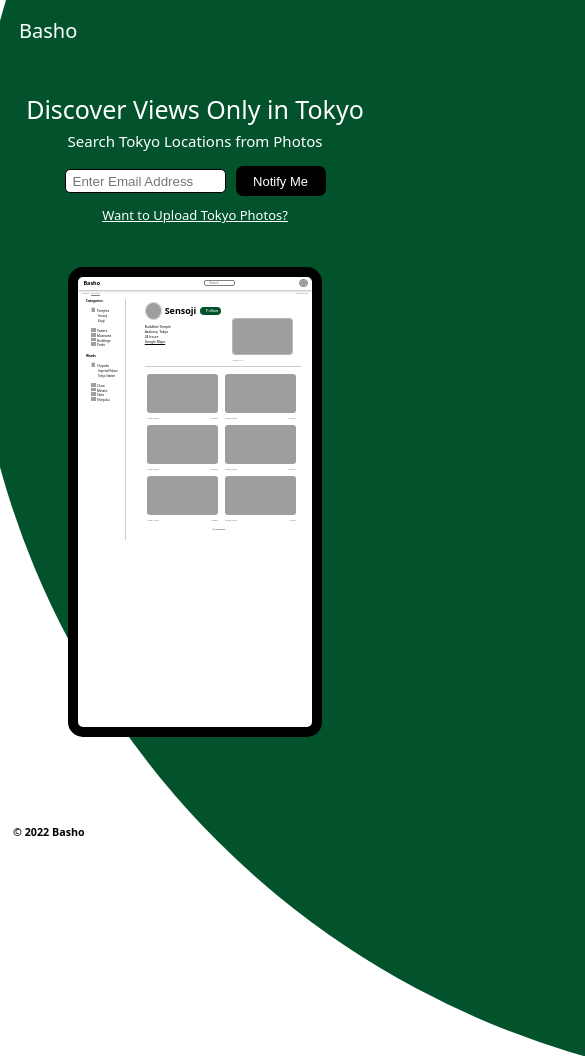
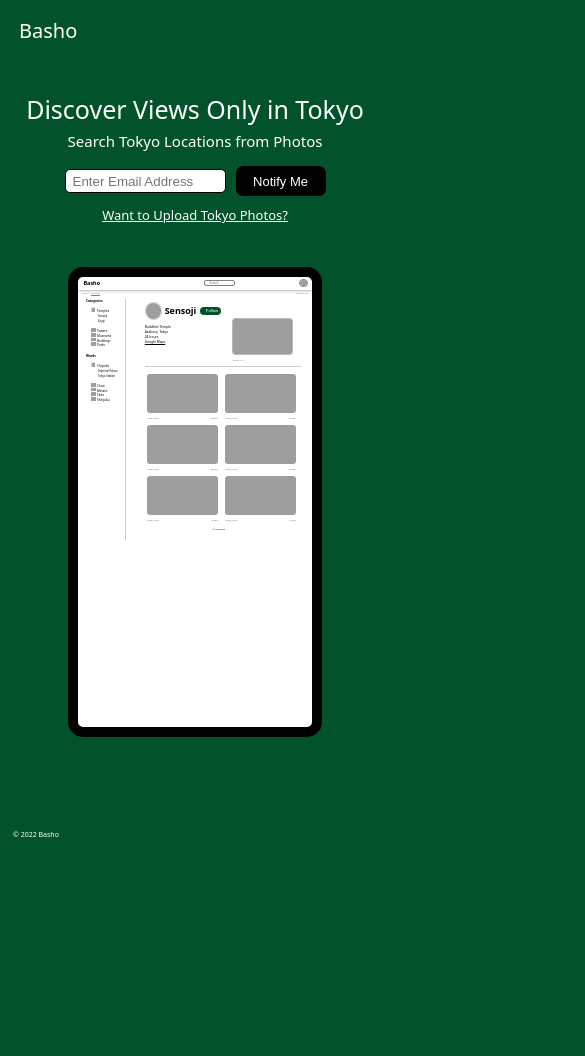
Before and after one commit to my12parsecs/basho, a plain HTML site: page index.html in a window 390 px wide. Shown: the top 1056 px of the page, 585 px wide, since content can reach past the window. After the commit the page ends 844 px from the top, so only its background shows below. Drawn offline with Linux system fonts and the light colour scheme; grey boxes are pictures that could not be loaded.

Commit message:
simple mobile background

```diff
--- a/mobile-style.css
+++ b/mobile-style.css
@@ -2,7 +2,9 @@ body{
     font-family: system-ui, -apple-system, BlinkMacSystemFont, 'Segoe UI', Roboto, Oxygen, Ubuntu, Cantarell, 'Open Sans', 'Helvetica Neue', sans-serif;
     overflow-x: hidden;
     overflow-y: hidden;
-    max-width:769px
+    max-width:769px;
+
+    background-color: rgb(2, 83, 43);
 }
 .wrapper{
     overflow-x: hidden;
@@ -84,6 +86,10 @@ body{
 .main-copyright{
     margin-left: 5px;
     margin-bottom: 5px;
+
+    color: white;
+    font-size: 7px;
+    font-weight: 400;
 }
 
 
@@ -98,8 +104,10 @@ body{
     background-color: rgb(2, 83, 43);
     width: 1px;
     height: 1px;
-    width: 200vh;
-    height: 200vh;
+    /* width: 200vh;
+    height: 200vh; */
+    width: 0px;
+    height: 0px;
     border-radius: 50%;
     z-index: -1;
 }
--- a/pc-style.css
+++ b/pc-style.css
@@ -81,6 +81,8 @@ body{
 .main-copyright{
     margin-left: 5px;
     margin-bottom: 5px;
+    font-size: 10px;
+    font-weight: 500;
 }
 
 
```
